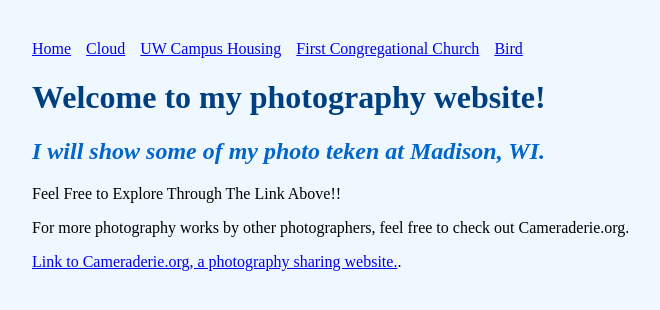
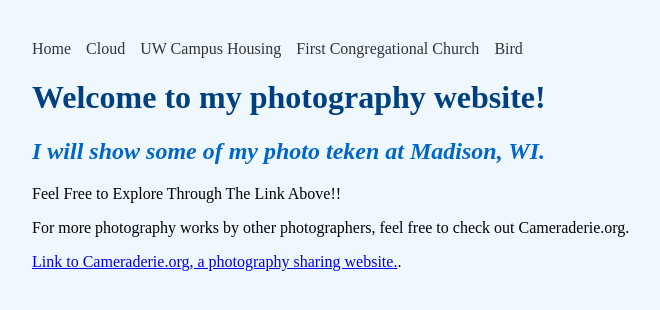
Before and after one commit to SamCS472/LIS351_M1_SamChen, a plain HTML site: page index.html in a window 1280 px wide. Shown: the whole page, without its empty margins (8-668 px from the left). Drawn offline with Linux system fonts and the light colour scheme.

Commit message:
Update style.css

```diff
--- a/style.css
+++ b/style.css
@@ -11,6 +11,11 @@ nav ul {
     margin: 0 0 20px 0;
     display: flex;
     gap: 15px;
+}
+
+nav ul li a {
+    text-decoration: none;
+    color: #333;
 }
 
 header h1 {
```
